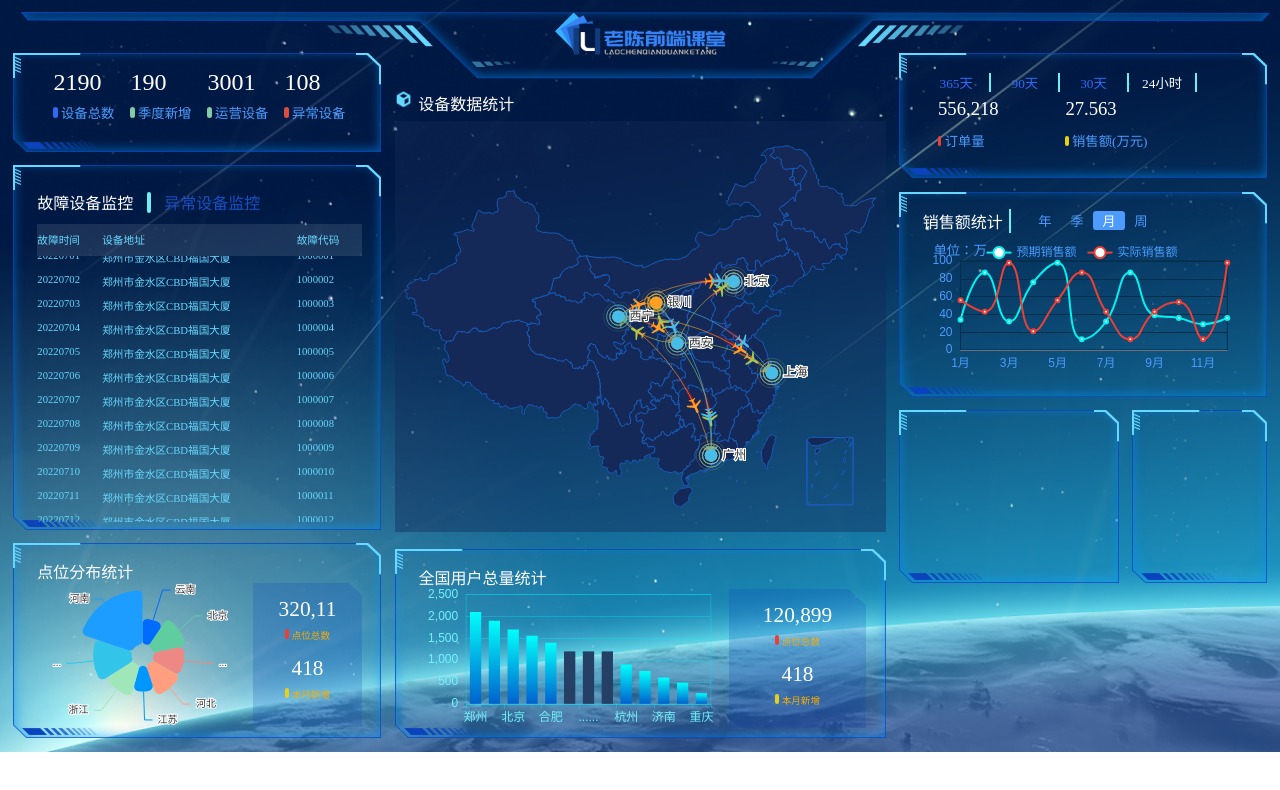
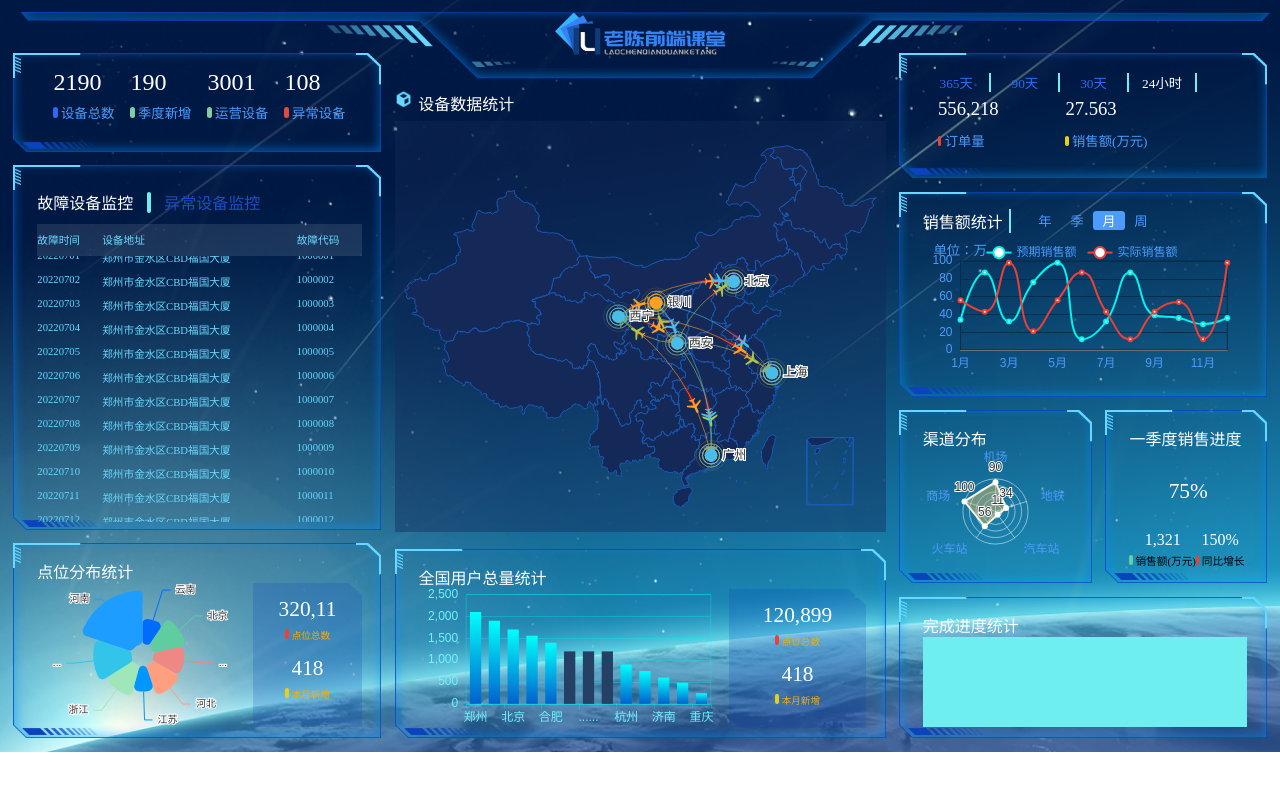
Before and after one commit to pan201612/echarts_1, a plain HTML site: page index.html in a window 1280 px wide. Drawn offline with nearby package versions, Linux system fonts and the light colour scheme.

Commit message:
小水滴第一次提交

```diff
--- a/css/index.css
+++ b/css/index.css
@@ -362,7 +362,59 @@ h3,h4{
   flex: 5;
 }
 .Lright{
-  flex: 1;
+  flex: 3;
   margin-left: .25rem;
 
 }
+
+.box6{
+  height: 2.3rem;
+  /* background-color: #f8ab05; */
+}
+.box7{
+  height: 2.3rem;
+  display: flex;
+  flex-direction: column;
+}
+.box7>h3{
+  flex: 5;
+  font-size: .40rem;
+    color: #fff;
+    text-align: center;
+    padding-top: .55rem;
+    box-sizing: border-box;
+}
+.box7>ul{
+  flex: 5;
+  display: flex;
+
+}
+.box7>ul>li{
+  text-align: center;
+  display: flex;
+  justify-content: space-evenly;
+  flex-direction: column;
+
+}
+
+.box7>ul>li>h4{
+  font-size: .30rem;
+  color: #fff;
+}
+.box7>ul>li>span{
+  font-size: .20rem;
+
+  white-space: nowrap;
+  text-overflow: ellipsis;
+  overflow: hidden;
+
+}
+/* 小水滴 */
+.box8{
+  height: 1.8rem;
+}
+.box9{
+  height: 1.69rem;
+  background-color: #6feeef;
+  display: flex;
+}
--- a/index.html
+++ b/index.html
@@ -407,10 +407,36 @@
                 <div class="ditch">
                     <!-- 1 -->
                     <div class="Lleft panel">
-
+                        <div class="inner">
+                            <h3>渠道分布</h3>
+                            <div class="box6">
+                            </div>
+                        </div>
                     </div>
                     <div class="Lright panel">
+                        <div class="inner">
+                            <h3>一季度销售进度</h3>
+                            <div class="box7">
+                                <h3>75%</h3>
+                                <ul>
+                                    <li>
+                                        <h4>1,321</h4>
+                                        <span>
+                                            <i class="line" style="background-color: #6acca3"></i>
+                                            销售额(万元)
+                                        </span>
+                                    </li>
+                                    <li>
+                                        <h4>150%</h4>
+                                        <span>
+                                            <i class="line" style="background-color: #ed3f35"></i>
+                                            同比增长
+                                        </span>
+                                    </li>
+                                </ul>
+                            </div>
 
+                        </div>
                     </div>
 
                 </div>
@@ -418,7 +444,14 @@
                 <div></div>
             </div>
             <!--排行-->
-            <div></div>
+            <div class="box8 panel">
+                <div class="inner">
+                    <h3>完成进度统计</h3>
+                    <div class="box9">
+
+                    </div>
+                </div>
+            </div>
         </div>
     </div>
 </body>
--- a/js/1.js
+++ b/js/1.js
@@ -386,4 +386,104 @@
         autoCheck(), 1500;
     }
 
+})();
+
+// 雷达图
+(function () {
+    var myChart = echarts.init(document.getElementsByClassName('box6')[0]);
+
+    var option = {
+        // backgroundColor: '#161627',
+        title: {
+            textStyle: {
+                color: '#eee'
+            }
+        },
+        legend: {
+            bottom: 5,
+            data: ['Beijing'],
+            itemGap: 20,
+            textStyle: {
+                color: '#fff',
+                fontSize: 14
+            },
+            selectedMode: 'single'
+        },
+
+        radar: {
+            indicator: [
+                { name: '机场', max: 100 },
+                { name: '商场', max: 100 },
+                { name: '火车站', max: 100 },
+                { name: '汽车站', max: 100 },
+                { name: '地铁', max: 100 }
+            ],
+            radius: ["0%", "53%"],
+            shape: 'circle',
+            splitNumber: 5,
+            axisName: {
+                color: '#4c9bfd'
+            },
+            splitLine: {
+                lineStyle: {
+                    color: 'rgba(255, 255, 255, 0.5)'
+                }
+            },
+            splitArea: {
+                show: false
+            },
+            axisLine: {
+                lineStyle: {
+                    color: 'rgba(255, 255, 255, 0.5)',
+                    // width: 2
+                }
+            }
+        },
+        tooltip: {
+            show: true,
+            position: ['60%', '0%'],
+            backgroundColor: 'rgba(255, 255, 255, 0.5)'
+        },
+        series: [
+            {
+                // name: 'Beijing',
+                type: 'radar',
+                lineStyle: { width: 2 },
+                data: [[90, 100, 56, 11, 34]],
+                symbol: 'circle',
+                symbolSize: 6,
+                itemStyle: {
+                    color: '#fff'
+
+                },
+                label: {
+                    show: true
+                },
+                areaStyle: {
+                    color: 'rgba(238, 197, 102, 0.6)',
+
+                }
+            }
+
+        ]
+    };
+
+
+
+
+
+
+
+    myChart.setOption(option);
+
+
+    window.addEventListener('load', function () {
+        myChart.resize();
+    });
+
+    window.addEventListener('resize', function () {
+        myChart.resize();
+    });
+
+
 })()
```
